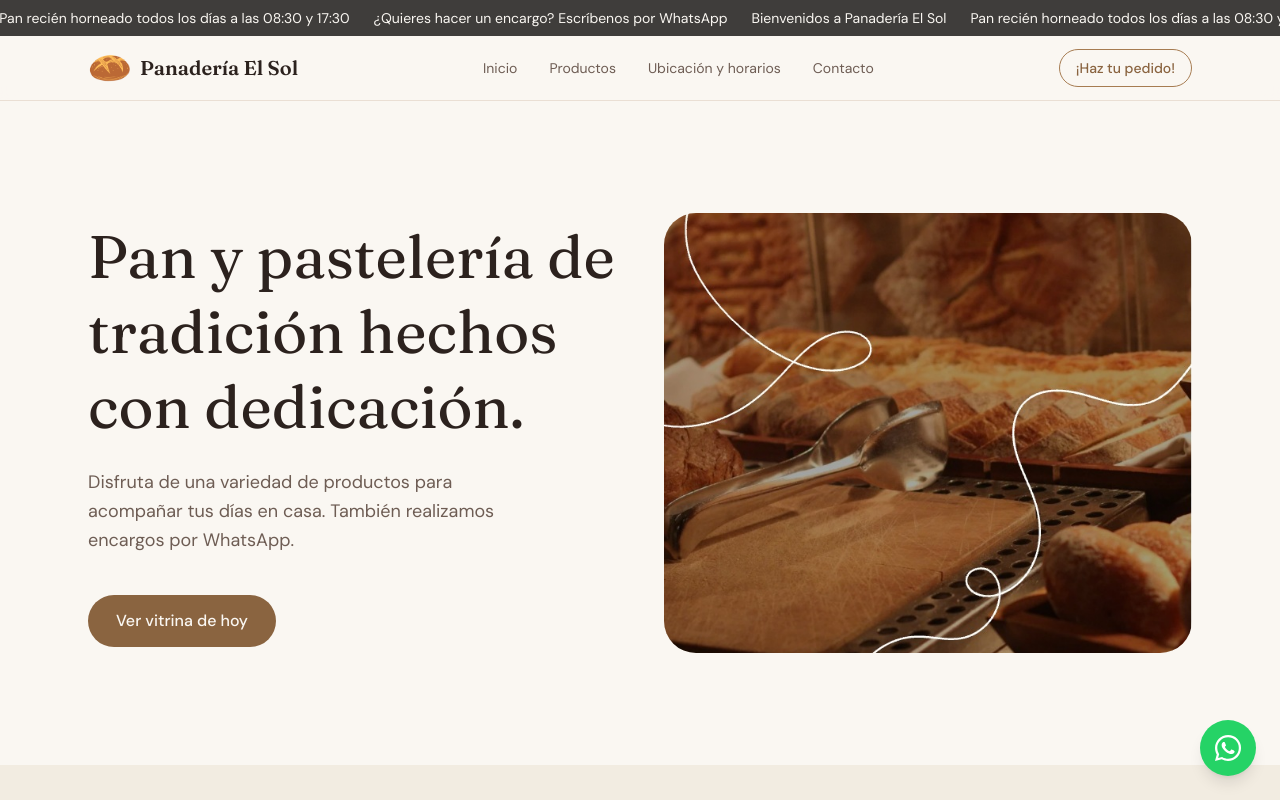
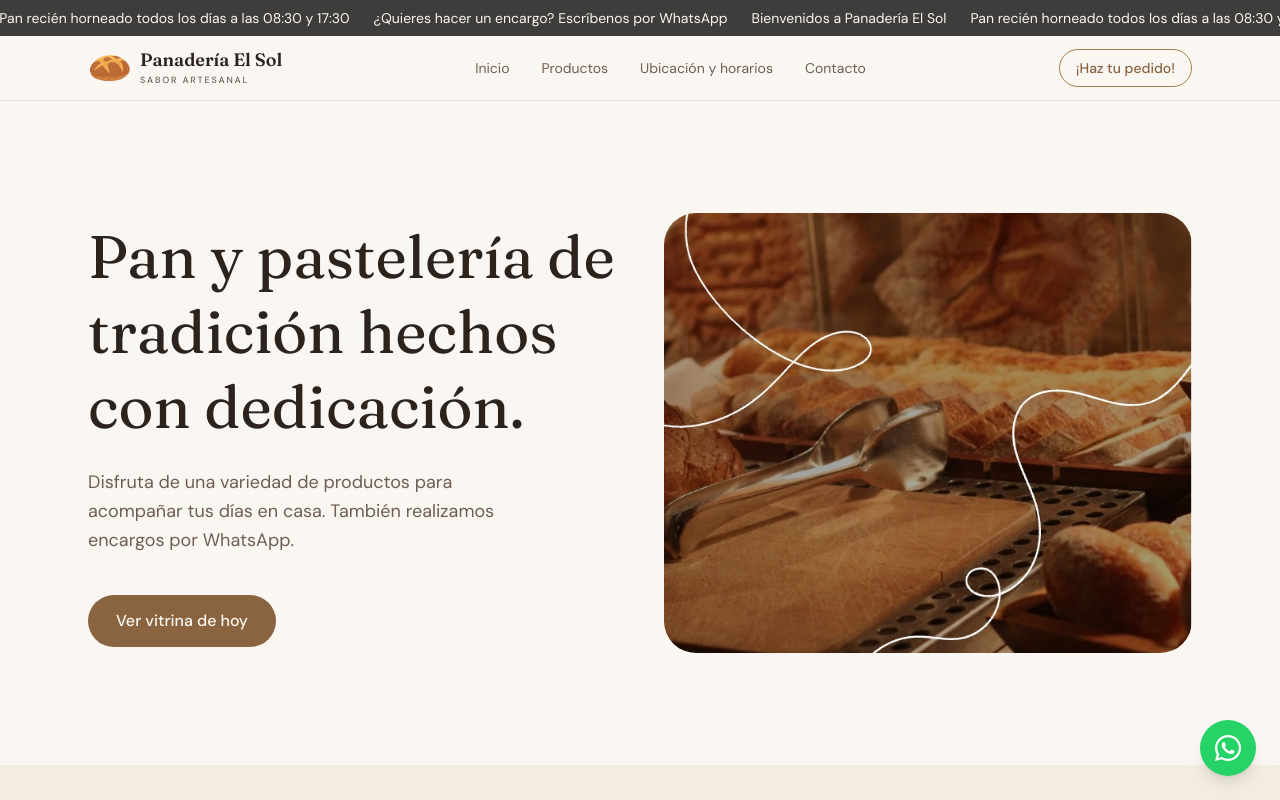
Before and after one commit to AlbertoRodBa/panaderia-sol, a Next.js app: page / in a window 1280 px wide. Shown: the top 800 px of the page. Built offline with nearby package versions, Linux system fonts and the light colour scheme.

Commit message:
mejora header con logo y tipografía

```diff
--- a/components/layout/Header.tsx
+++ b/components/layout/Header.tsx
@@ -61,9 +61,16 @@ export function Header() {
         </p>
       </div>
       <nav className="mx-auto flex h-16 max-w-6xl items-center justify-between px-6" aria-label="Principal">
-        <a href="/" onClick={cerrarMenu} className="flex items-center gap-2 font-serif text-xl font-semibold">
+        <a href="/" onClick={cerrarMenu} className="flex items-center gap-2">
           <Image src="/images/logo-1.webp" alt="" width={44} height={44} priority />
-          <span>{SITE.nombre}</span>
+          <span className="flex flex-col">
+            <span className="font-serif text-lg font-semibold leading-tight">{SITE.nombre}</span>
+            <span className={`mt-0.5 font-sans text-[9px] font-medium uppercase tracking-[0.2em] ${
+              desplazado ? "text-white/75" : "text-cacao"
+            }`}>
+              Sabor artesanal
+            </span>
+          </span>
         </a>
         <ul className={`hidden gap-8 text-sm md:flex ${desplazado ? "text-white/90" : "text-cacao"}`}>
           {ENLACES.map((e) => (
```
